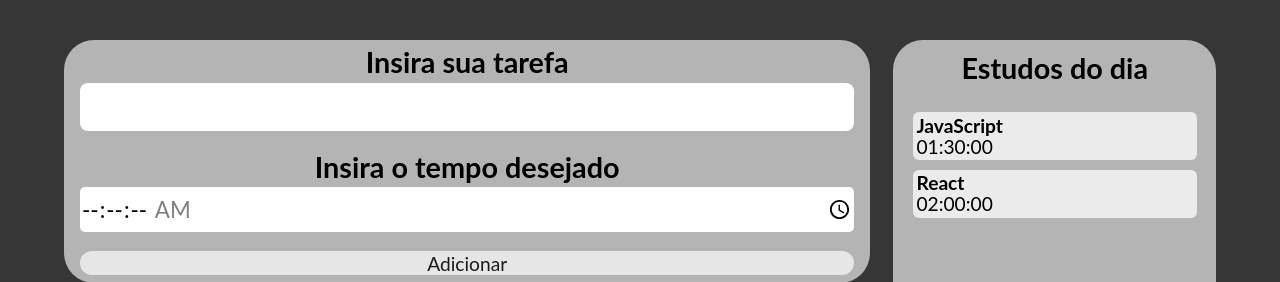
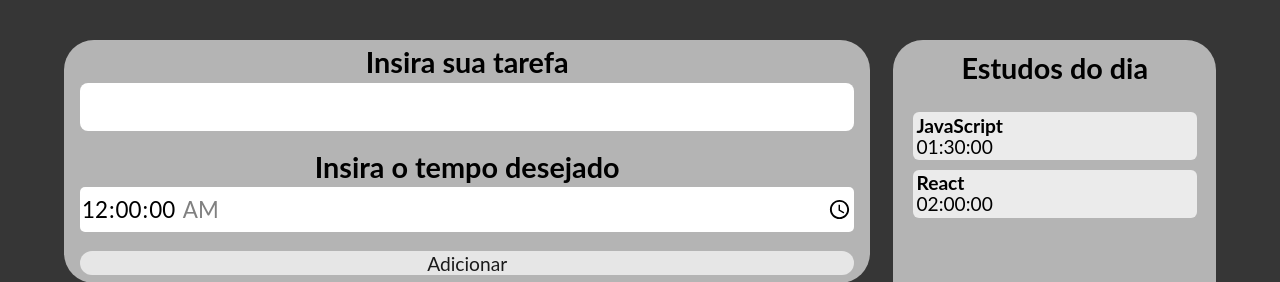
Before and after one commit to MasterKelwin/K-Timer, a React (Create React App) app: page / in a window 1280 px wide. Shown: the top 282 px of the page. Built offline with nearby package versions, Linux system fonts and the light colour scheme.

Commit message:
controlando o formulário

```diff
--- a/src/components/form/index.tsx
+++ b/src/components/form/index.tsx
@@ -1,16 +1,30 @@
 //  FORM
+import React, { useState } from 'react';
 import Button from '../button';
 import style from './form.module.scss';
 
 export default function Form () {
+    const [task, setTask] = useState(
+        {
+            tarefa: "",
+            tempo: "00:00:00"
+        })
+
+    function addTask(event: React.FormEvent) {
+        event.preventDefault();
+        console.log(task);
+    }
+
     return(
-      <form className={style.form}>
+      <form className={style.form} onSubmit={addTask}>
         <div className={style.divTask}>
           <label className={style.label} htmlFor="task">Insira sua tarefa</label>
           <input
             className={style.inputTask}
             type="text"
             id="task"
+            value={task.tarefa}
+            onChange={evento => setTask({...task, tarefa: evento.target.value})}
             required />
         </div>
         <div className={style.divTime}>
@@ -19,10 +33,12 @@ export default function Form () {
               className={style.inputTime}
               type="time"
               id="time"
+              value={task.tempo}
               min={"00:00:01"}
               max={"02:30:00"}
               step="1"
               name="time"
+              onChange={evento => setTask({...task, tempo: evento.target.value})}
               required
           />
         </div>
--- a/src/pages/App.tsx
+++ b/src/pages/App.tsx
@@ -15,3 +15,6 @@ export default function App() {
     </main>
   );
 }
+
+
+// criar função de adicionar tarefa com evento de parametro
```
